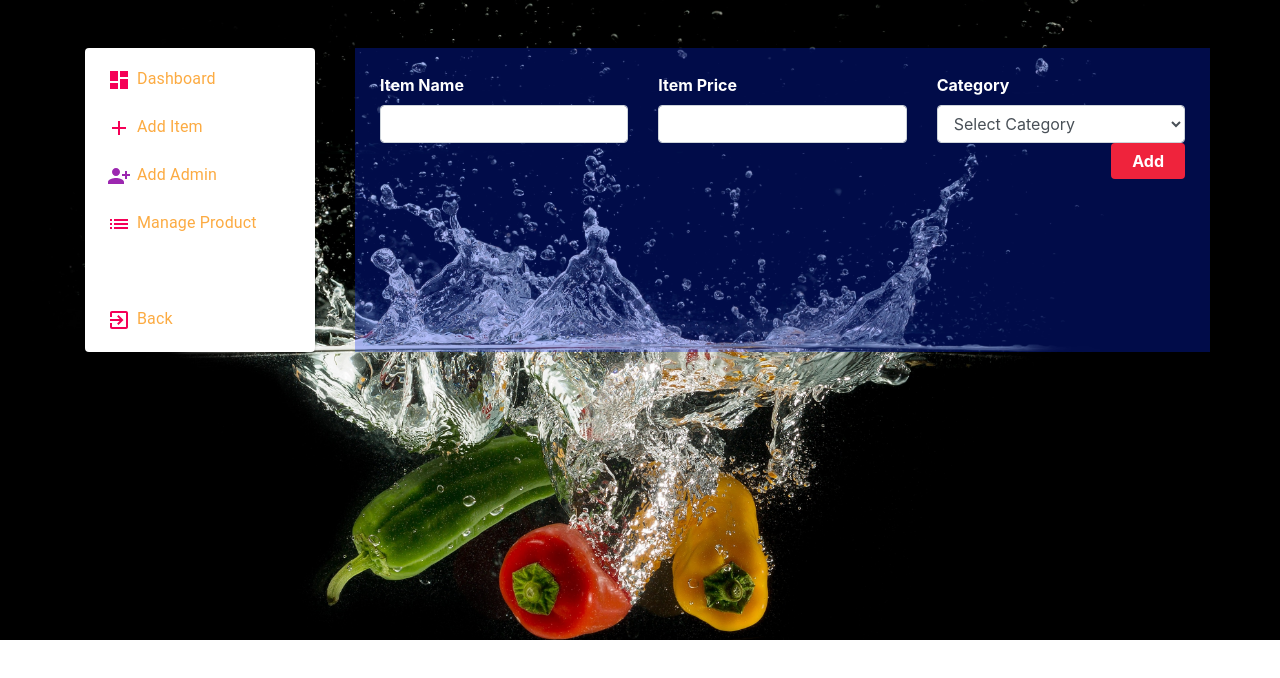
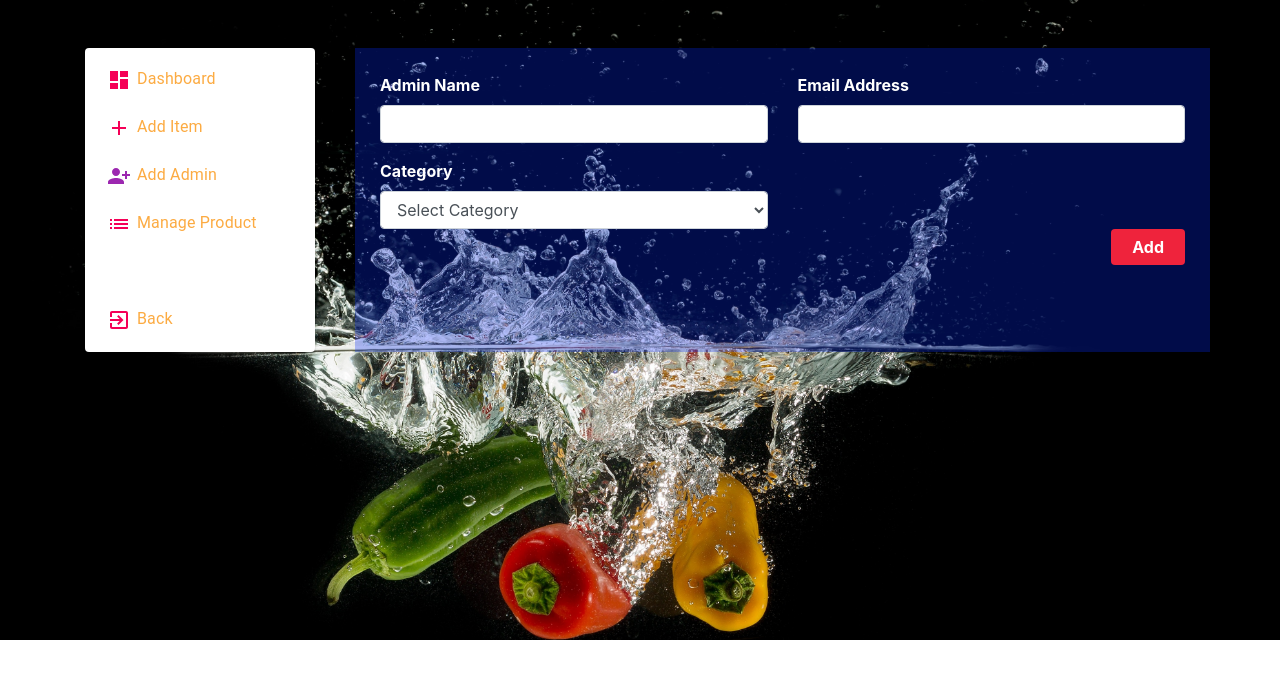
Before and after one commit to mazhars-git/bengal-dish-client, a React (Create React App) app: page /addAdmin in a window 1280 px wide. Shown: the top 678 px of the page. Built offline with nearby package versions, Linux system fonts and the light colour scheme.

Commit message:
admin area update

```diff
--- a/src/Components/Dashboard/AddAdmin/AddAdmin.js
+++ b/src/Components/Dashboard/AddAdmin/AddAdmin.js
@@ -20,21 +20,21 @@ const AddItem = () => {
 
           <div className="col-md-9 addForm">
               <form className="row g-3">
-                <div className="col-md-4">
-                    <label for="name" className="form-label">Item Name</label>
+                <div className="col-md-6">
+                    <label for="name" className="form-label">Admin Name</label>
                     <input type="text" className="form-control" id="name" />
                   </div>
-                  <div className="col-md-4">
-                    <label for="price" className="form-label">Item Price</label>
-                    <input type="number" className="form-control" id="price" />
+                  <div className="col-md-6">
+                    <label for="email" className="form-label">Email Address</label>
+                    <input type="email" className="form-control" id="email" />
                   </div>
-                  <div className="col-md-4">
-                    <label for="category" className="form-label">Category</label>
+                  <div className="col-md-6">
+                    <label for="category" className="form-label mt-3">Category</label>
                       <select className="form-control" id="category">
                           <option selected="true" disabled="disabled">Select Category</option>
-                          <option>Breakfast</option>
-                          <option>Lunch</option>
-                          <option>Dinner</option>
+                          <option>Admin</option>
+                          <option>Moderator</option>
+                          <option>Editor</option>
                       </select>
                   </div>
 
```
